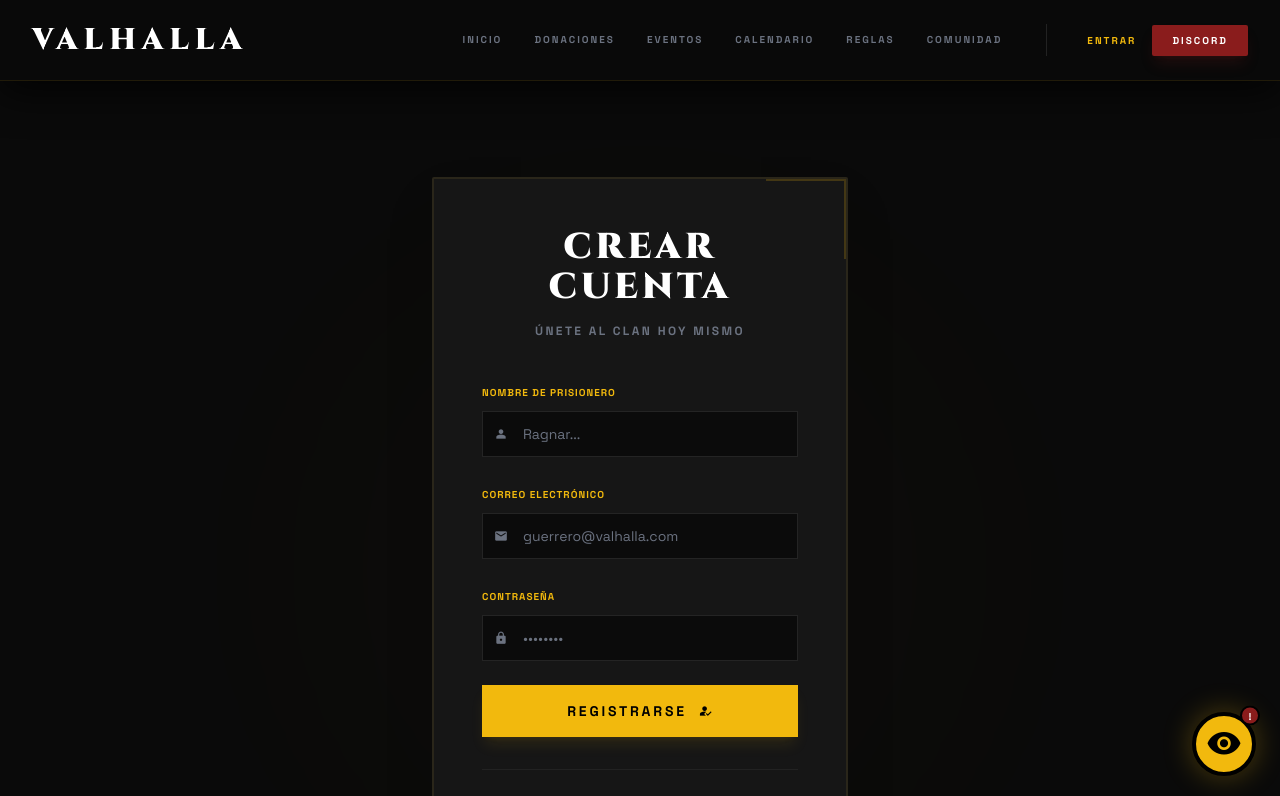
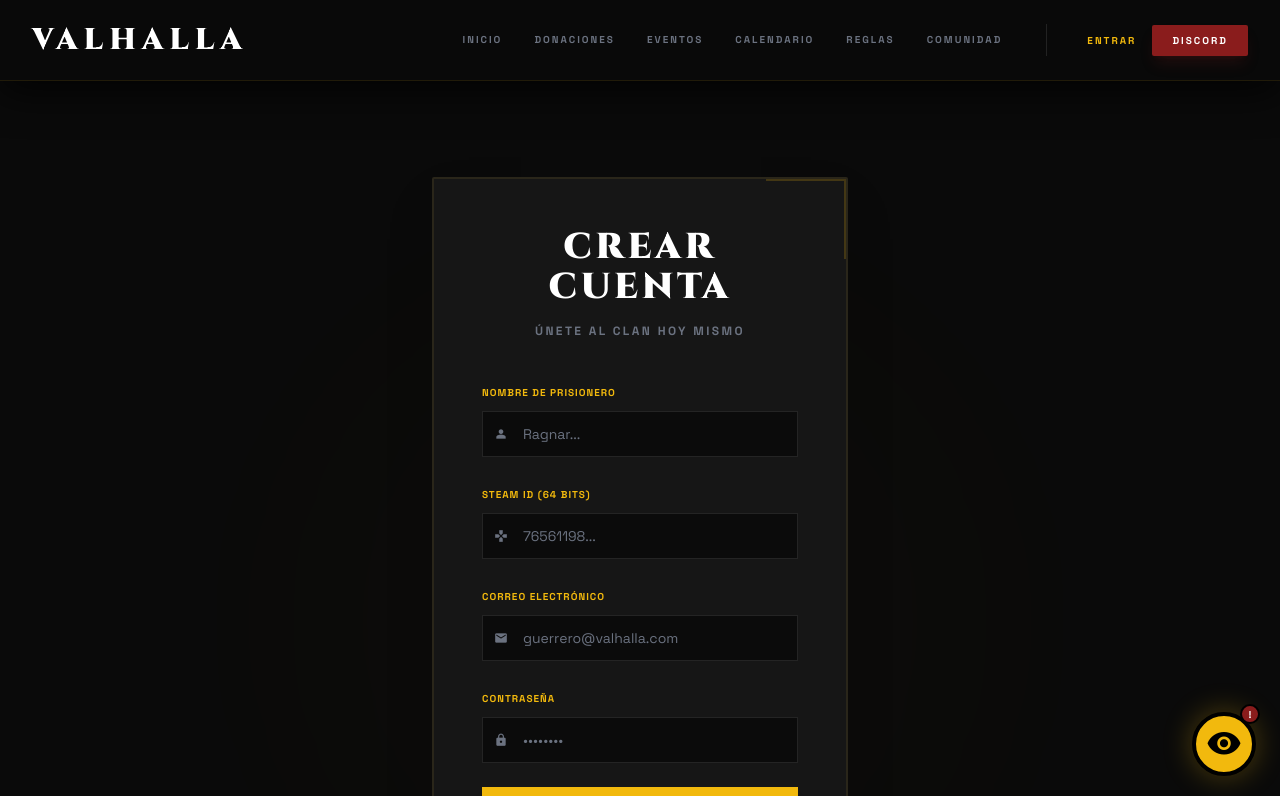
Before and after one commit to logotypo/valhalla-web, a React (Vite) app: page /#/join in a window 1280 px wide. Shown: the top 796 px of the page. Built offline with nearby package versions, Linux system fonts and the light colour scheme.

Commit message:
Feat: Add mandatory Steam ID to user registration

```diff
--- a/src/pages/Auth.tsx
+++ b/src/pages/Auth.tsx
@@ -6,6 +6,7 @@ import { supabase } from '../supabase';
 const Auth: React.FC = () => {
   const [isRegister, setIsRegister] = useState(true);
   const [name, setName] = useState('');
+  const [steamId, setSteamId] = useState('');
   const [email, setEmail] = useState('');
   const [password, setPassword] = useState('');
   const [loading, setLoading] = useState(false);
@@ -25,7 +26,8 @@ const Auth: React.FC = () => {
           options: {
             data: {
               full_name: name,
-              warrior_name: name
+              warrior_name: name,
+              steam_id: steamId
             },
             emailRedirectTo: 'https://valhallascum.com/'
           }
@@ -97,6 +99,26 @@ const Auth: React.FC = () => {
                     onChange={(e) => setName(e.target.value)}
                     className="w-full bg-black/50 border border-white/10 p-3 pl-10 text-white focus:outline-none focus:border-primary transition-colors text-sm"
                     placeholder="Ragnar..."
+                  />
+                </div>
+              </div>
+            )}
+
+            {isRegister && (
+              <div className="space-y-2">
+                <label className="text-[10px] font-black text-primary uppercase tracking-widest">
+                  Steam ID (64 bits)
+                </label>
+                <div className="relative">
+                  <span className="material-symbols-outlined absolute left-3 top-1/2 -translate-y-1/2 text-gray-500 text-sm">
+                    gamepad
+                  </span>
+                  <input
+                    required
+                    value={steamId}
+                    onChange={(e) => setSteamId(e.target.value)}
+                    className="w-full bg-black/50 border border-white/10 p-3 pl-10 text-white focus:outline-none focus:border-primary transition-colors text-sm"
+                    placeholder="76561198..."
                   />
                 </div>
               </div>
```
